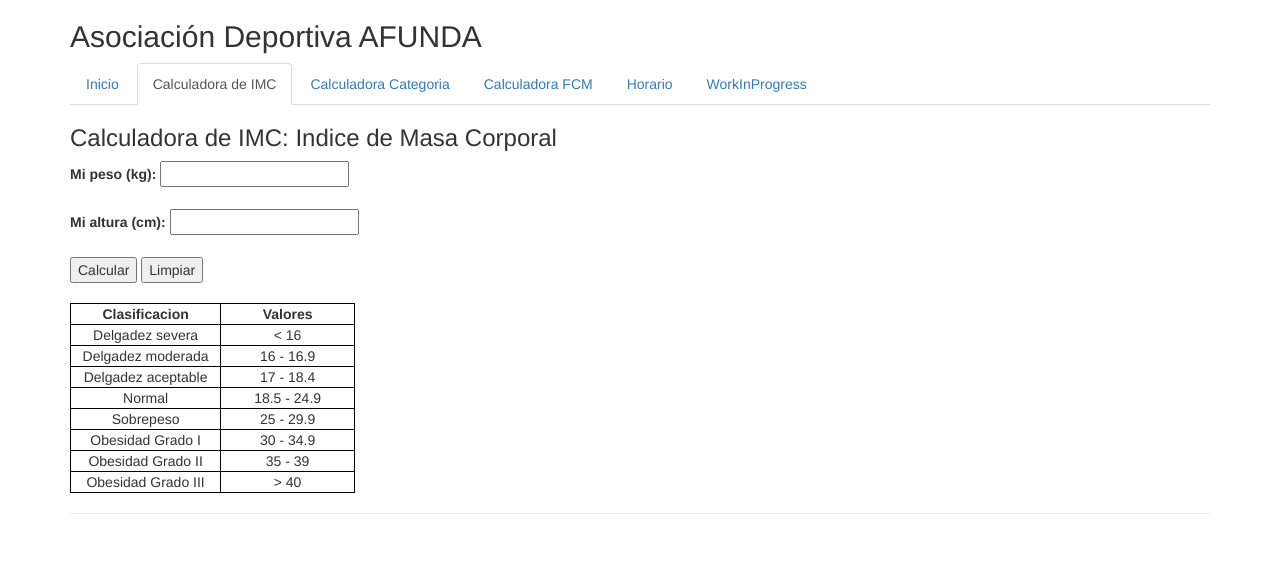
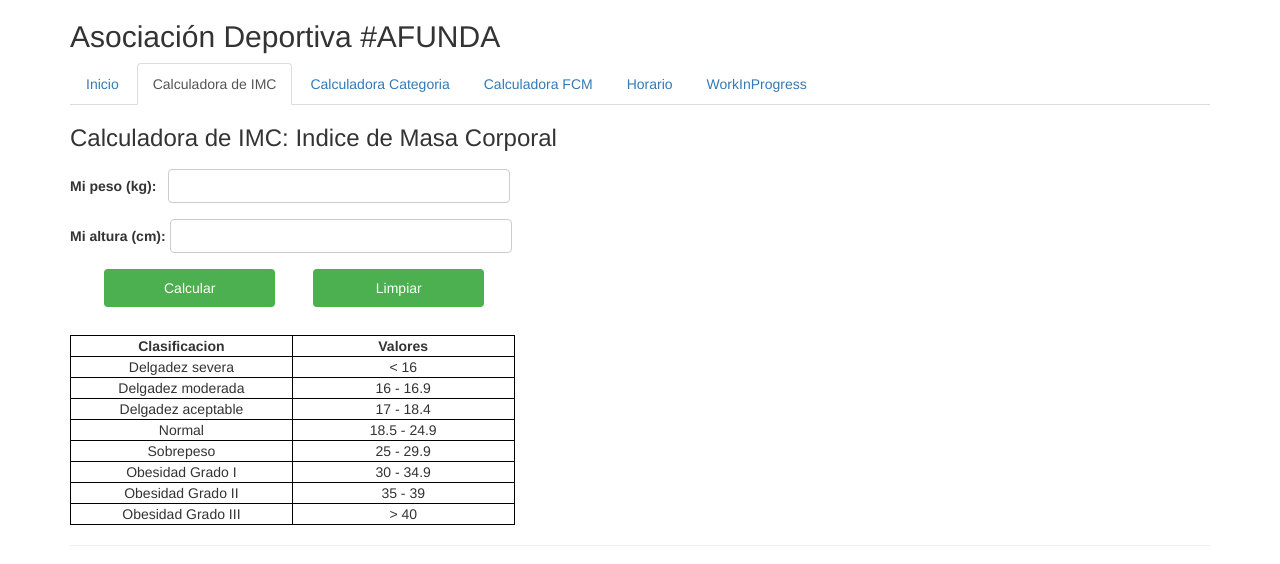
Before and after one commit to CrisCanosa/ProyectoGimnasio, a plain HTML site: page index2.html in a window 1280 px wide. Both pictures are taken after a click on the link "Calculadora de IMC". Drawn offline with nearby package versions, Linux system fonts and the light colour scheme.

Commit message:
Modificaciones html y css

```diff
--- /dev/null
+++ b/css/app_index2.css
@@ -0,0 +1,46 @@
+table,
+th,
+td {
+  border: 1px solid black;
+  text-align: center;
+  width: 39%;
+}
+
+input[type="number"],
+input[type="text"] {
+  width: 30%;
+  padding: 6px 20px;
+  margin: 8px 0;
+  display: inline-block;
+  border: 1px solid #ccc;
+  border-radius: 4px;
+  box-sizing: border-box;
+}
+
+input[type="button"] {
+  width: 15%;
+  background-color: #4caf50;
+  color: white;
+  padding: 9px 10px;
+  margin: 8px 0;
+  border: none;
+  border-radius: 4px;
+  cursor: pointer;
+ margin-left: 3%;
+}
+
+input[type="button"]:hover {
+  background-color: #45a049;
+}
+/* form {
+  display: table;
+}
+p.alinear {
+  display: table-row;
+}
+label {
+  display: table-cell;
+}
+input {
+  display: table-cell;
+} */
--- a/index2.html
+++ b/index2.html
@@ -2,26 +2,21 @@
 <html lang="en">
 
 <head>
-    <title>Bootstrap Example</title>
+    <title>Asociación AFUNDA</title>
     <meta charset="utf-8">
     <meta name="viewport" content="width=device-width, initial-scale=1">
     <link rel="stylesheet" href="https://maxcdn.bootstrapcdn.com/bootstrap/3.4.1/css/bootstrap.min.css">
     <script src="https://ajax.googleapis.com/ajax/libs/jquery/3.5.1/jquery.min.js"></script>
     <script src="https://maxcdn.bootstrapcdn.com/bootstrap/3.4.1/js/bootstrap.min.js"></script>
-    <style>
-        table, th, td {
-            border:1px solid black;
-            text-align:center;
-            width:25%
-        }
-</style>
-    </style>
+    <link rel="stylesheet" href="/css/app_index2.css">
+
+
 </head>
 
 <body>
 
     <div class="container">
-        <h2>Asociación Deportiva AFUNDA</h2>
+        <h2>Asociación Deportiva #AFUNDA</h2>
 
         <ul class="nav nav-tabs">
             <li class="active"><a href="#home">Inicio</a></li>
@@ -46,24 +41,30 @@
             </div>
             <div id="menu1" class="tab-pane fade">
                 <h3>Calculadora de IMC: Indice de Masa Corporal</h3>
+
                 <form name="formulario" id="miForm" action="">
-                    <label for="peso">Mi peso (kg):</label>
+                    <label for="peso">Mi peso (kg): &nbsp</label>
                     <input type="number" id="peso" name="peso">
-
-                    <br><br>
+                    <br>
                     <label for="altura">Mi altura (cm):</label>
                     <input type="number" id="altura" name="altura">
-                    <br><br>
+                    <br>
+                    <input type="button" value="Calcular" onClick="calcularIMC()">
+                    <input type="button" value="Limpiar" onClick="limpiar()">
                 </form>
 
-                <input type="button" value="Calcular" onClick="calcularIMC()">
-                <button onClick="limpiar()">Limpiar</button>
-                <br><br>
-                <div id="resultado">
-                    <p>IMC: <input type="text" id="imc" disabled></p>
-                    <p>Clasificación: <input type="text" id="estado" disabled></p>
+                <div id="resultado2">
+                    <p>
+                        <label for="imc" name="imc">IMC:</label>
+                        <input type="text" id="imc" disabled>
+                    </p>
+                    <p>
+                        <label for="estado" name="estado">Clasificación:</label>
+                        <input type="text" id="estado" disabled>
+                    </p>
                 </div>
 
+                <br>
                 <table>
                     <tr>
                         <th>Clasificacion</th>
@@ -71,7 +72,8 @@
                     </tr>
                     <tr>
                         <td>Delgadez severa</td>
-                        <td>< 16 </td>
+                        <td>
+                            < 16 </td>
                     </tr>
                     <tr>
                         <td>Delgadez moderada</td>
@@ -102,6 +104,7 @@
                         <td> > 40</td>
                     </tr>
                 </table>
+
             </div>
             <div id="menu2" class="tab-pane fade">
                 <form name="formulario" id="calcularImc" action="">
--- a/js/calcularIMC.js
+++ b/js/calcularIMC.js
@@ -1,4 +1,4 @@
-document.getElementById('resultado').style.display = 'none'
+document.getElementById('resultado2').style.display = 'none'
 
 function calcularIMC() {
     var peso, altura, imc, estado
@@ -9,7 +9,7 @@ function calcularIMC() {
     imc = peso / (altura * altura)
     //enviamos el resultado a la caja correspondiente y lo reducimos a 2 decimales
     document.getElementById('imc').value = imc.toFixed(2)
-    document.getElementById('resultado').style.display = 'block'
+    document.getElementById('resultado2').style.display = 'block'
 
     if (peso != '' && altura != '') {
         if (imc <= 16) {
@@ -38,12 +38,12 @@ function calcularIMC() {
     var fAltura = document.forms['miForm']['altura']
     if (fPeso.value == '' && fAltura.value == '') {
         alert('Introduce tu peso o altura:')
-        document.getElementById('resultado').style.display = 'none'
+        document.getElementById('resultado2').style.display = 'none'
     }
 }
 
 function limpiar() {
     document.getElementById('miForm').reset()
-    document.getElementById('resultado').style.display = 'none'
+    document.getElementById('resultado2').style.display = 'none'
     console.log('Estoy ejecutando clear')
 }
```
Also changed, not shown: css/app_index.css (renamed from css/app.css).
